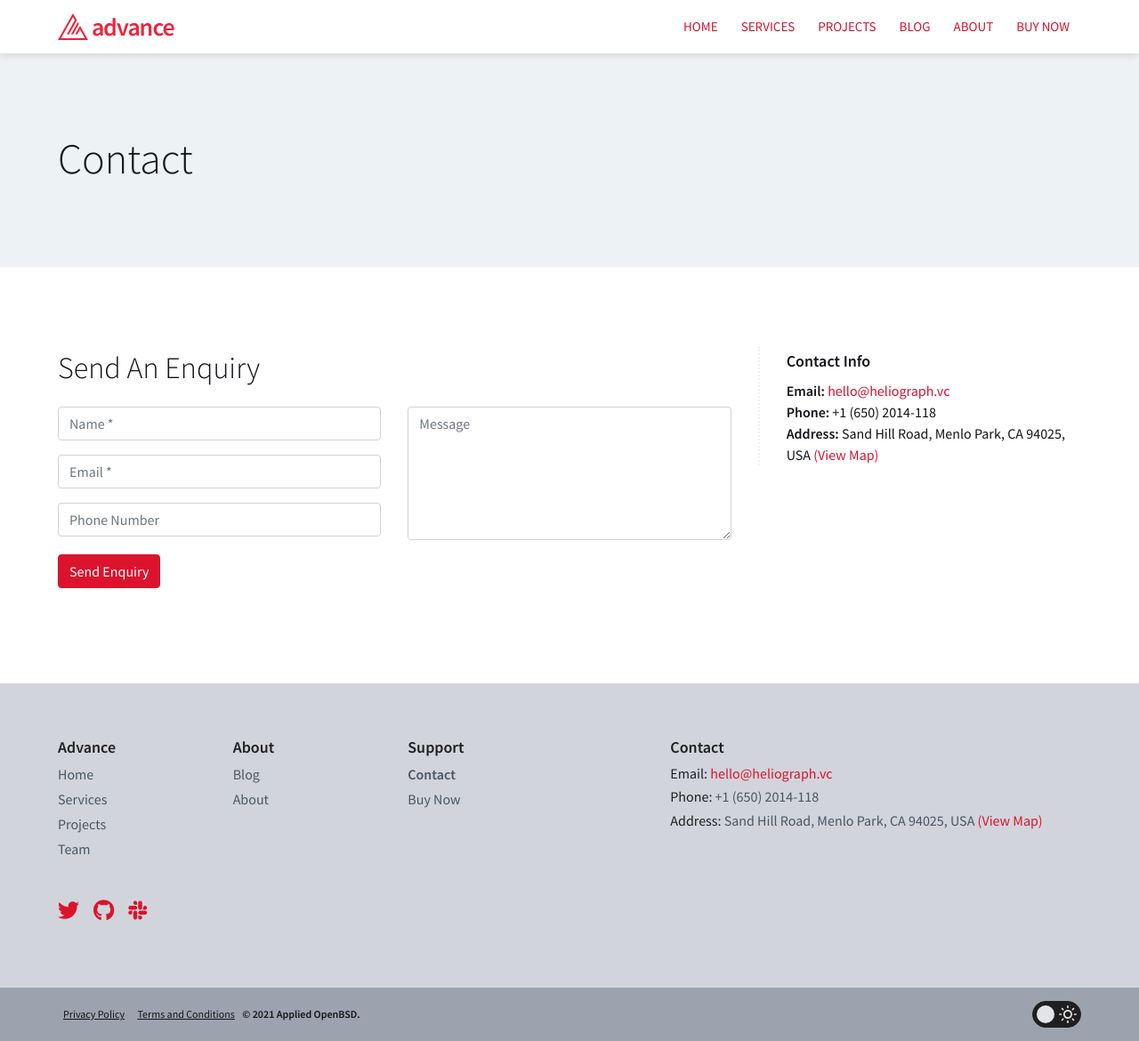
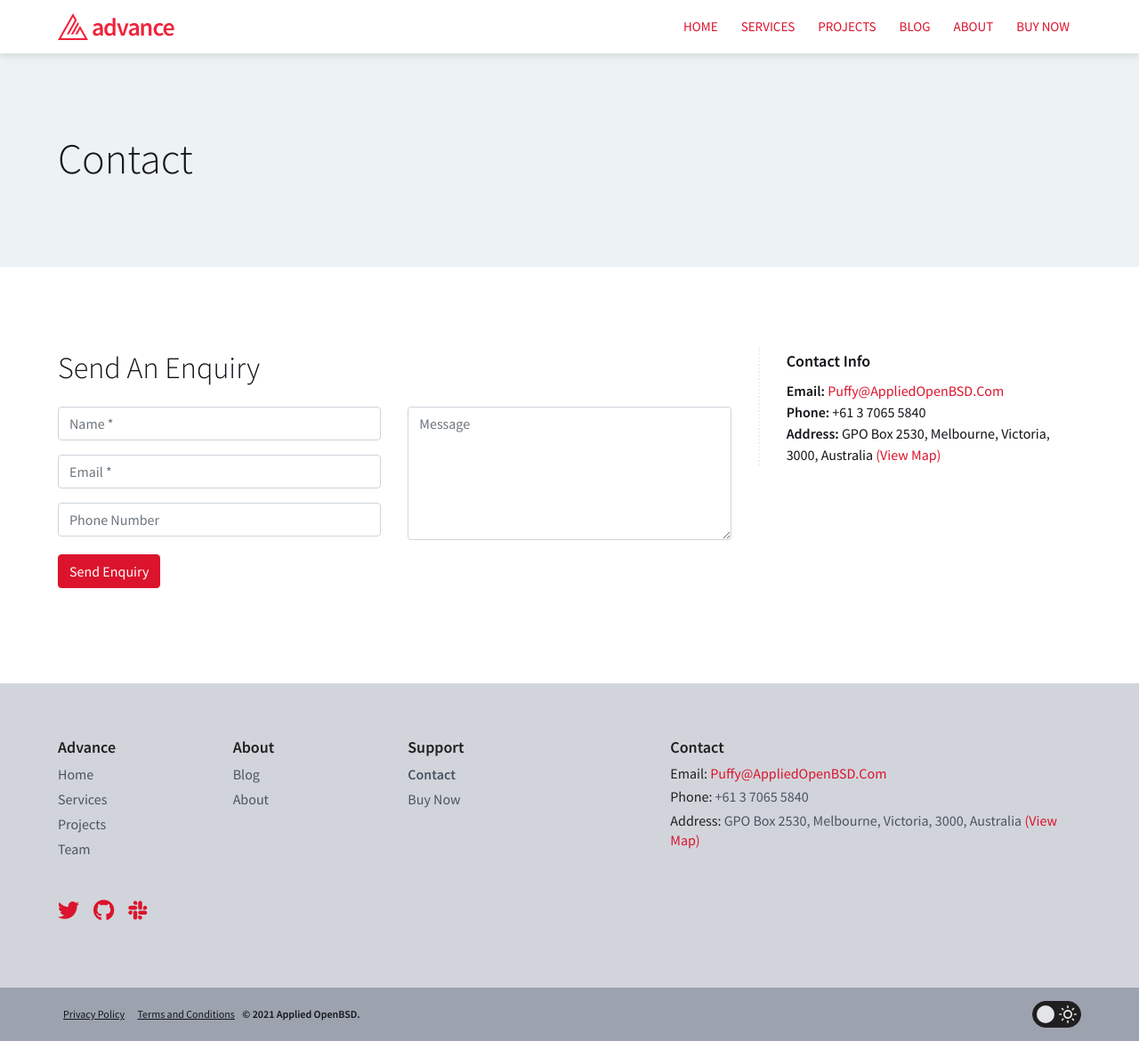
Before and after one commit to phil-partners/newwebsite, a Jekyll site: the page built from pages/contact.md, in a window 1280 px wide and 1170 px high. Shown: the whole window at 89% size. Built offline with Jekyll 4.4.1, drawn with Linux system fonts in a browser that asks for light colours.

Commit message:
Update contact.yml

```diff
--- a/_data/contact.yml
+++ b/_data/contact.yml
@@ -1,6 +1,6 @@
-phone: "+1 (650) 2014-118"
+phone: "+61 3 7065 5840"
 fax: false
-email: "hello@heliograph.vc"
-address: "Sand Hill Road, Menlo Park, CA 94025, USA"
+email: "Puffy@AppliedOpenBSD.Com"
+address: "GPO Box 2530, Melbourne, Victoria, 3000, Australia"
 map_link: "https://goo.gl/maps/vf3ty8wnPHk3Di6g8"
 show_map_link: true
```
